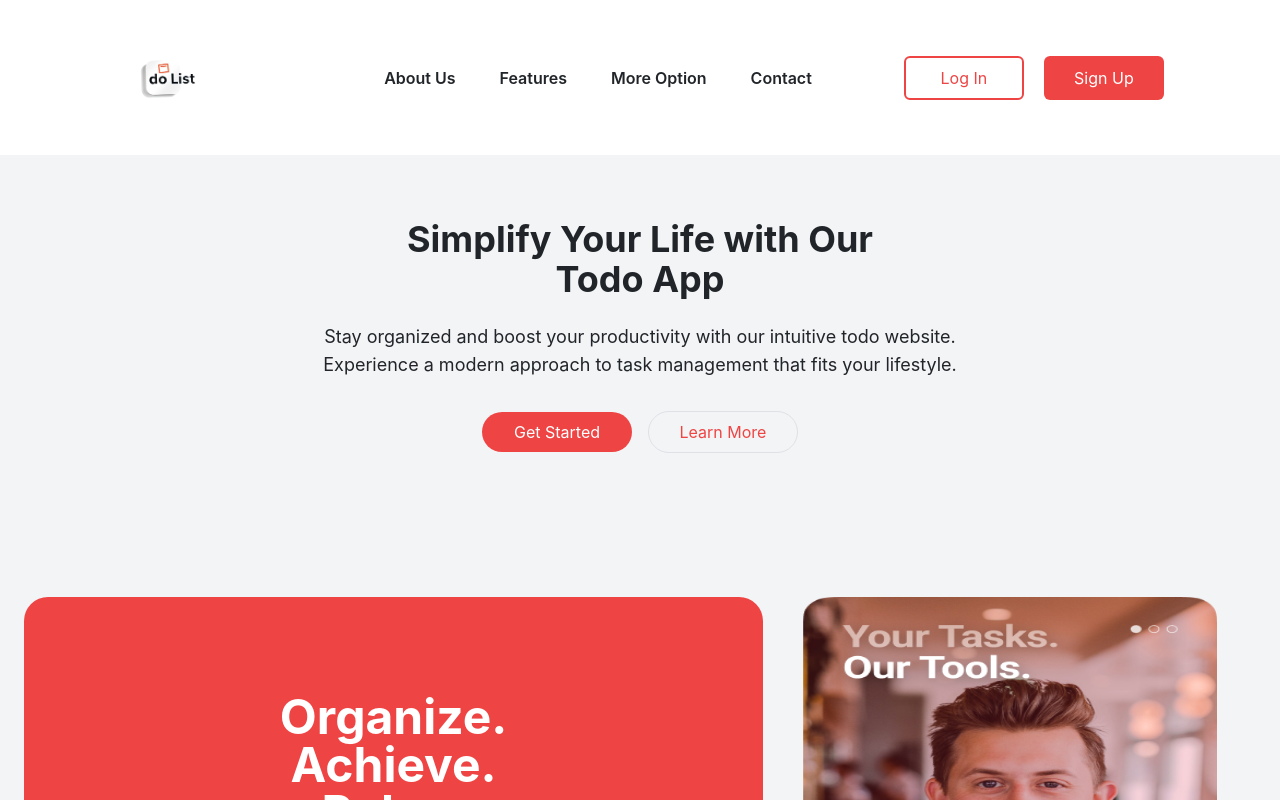
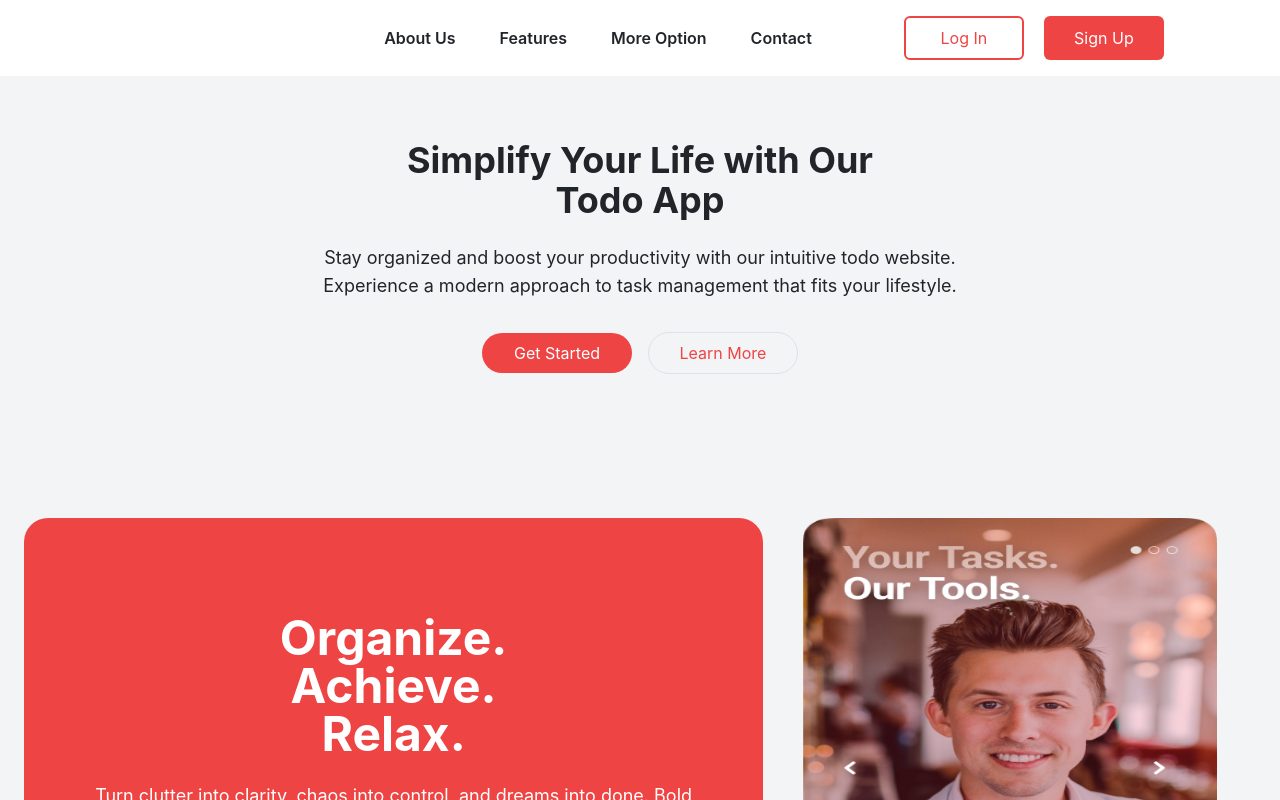
Before and after one commit to rushi1225/osumare-react-design, a React (Vite) app: page / in a window 1280 px wide. Shown: the top 800 px of the page. Built offline with nearby package versions, Linux system fonts and the light colour scheme.

Commit message:
Update Navbar.jsx

```diff
--- a/src/components/Navbar.jsx
+++ b/src/components/Navbar.jsx
@@ -16,7 +16,7 @@ const Navbar = () => {
                 <div className="flex items-center">
                     <div className='sm:w-24 sm:h-50 w-5 justify-start items-start align-start'>
 
-                        <a href="#"><img src="/logo.png" alt="Do List Logo" className="h-[100%]" /></a>
+                        <a href="#"><img src="/logo.png" alt="Do List Logo" className="h-[100%] sm:hidden" /></a>
                     </div>
                     {/* <span className="text-xl font-semibold ml-2">do List</span> */}
                 </div>
```
